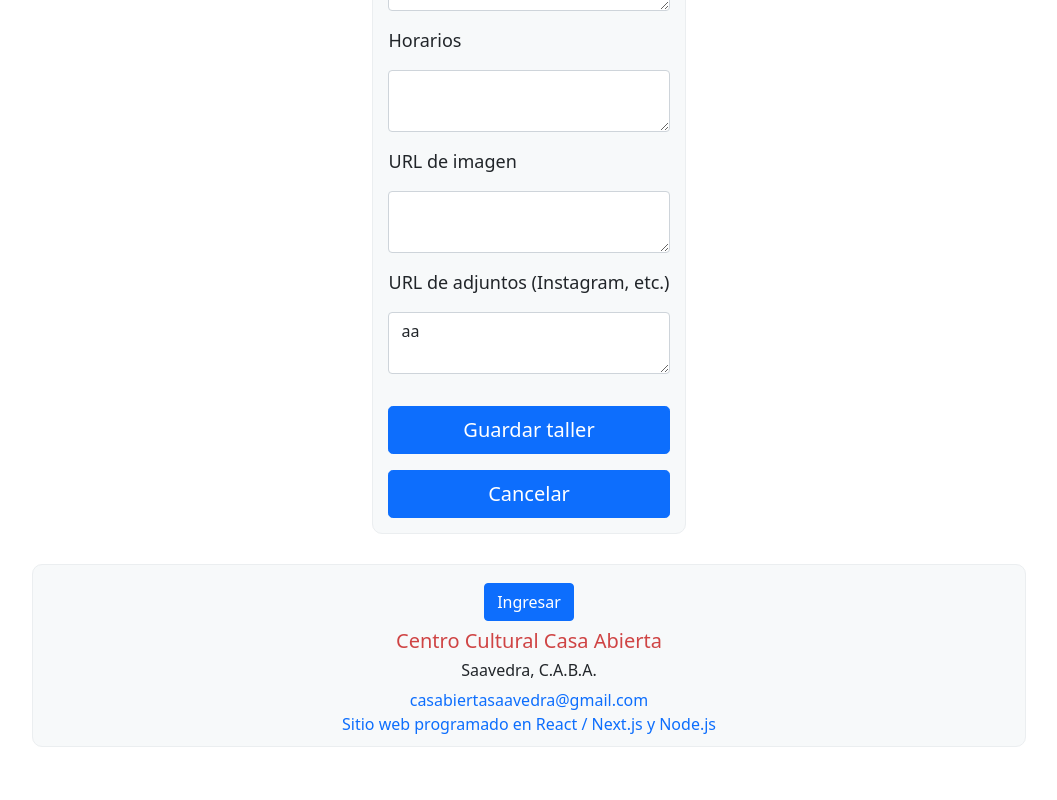
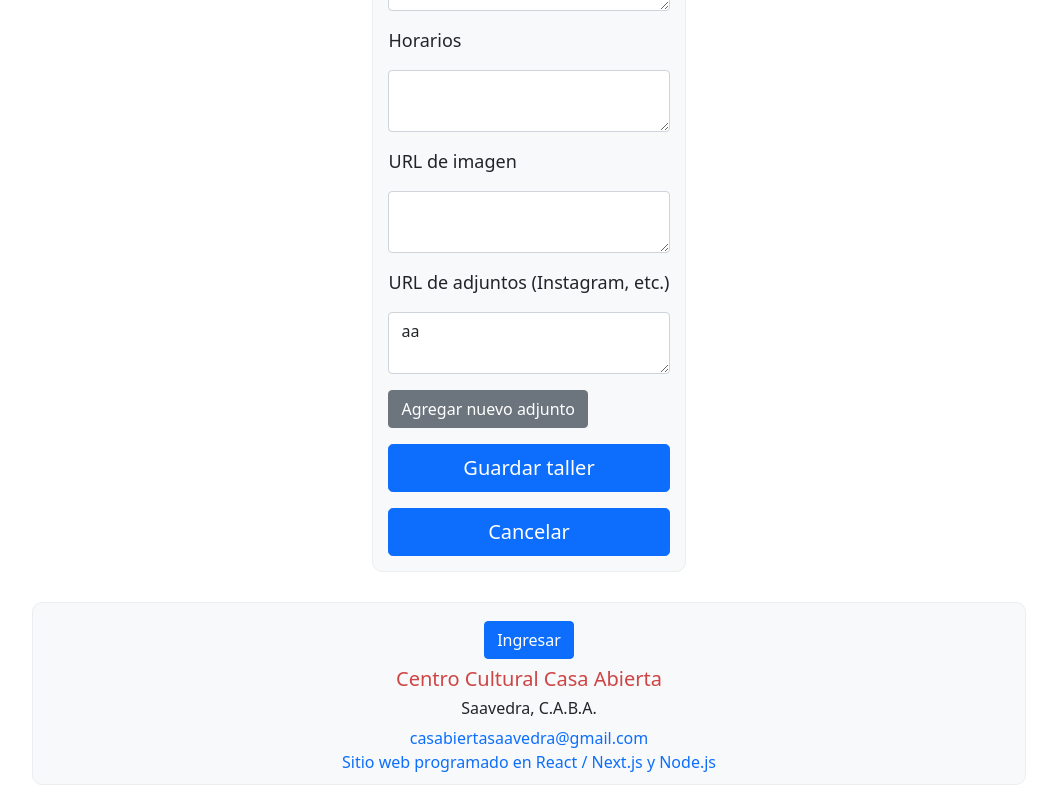
Before and after one commit to AleKurlat/casa-abierta-next, a Next.js app: page /talleres/altaTaller in a window 1280 px wide. Shown: the part 736-1536 px from the top of the page, without its empty margins (111-1168 px from the left). Before the commit the page ends 1498 px from the top, so only its background shows below. Built offline with nearby package versions, Linux system fonts and the light colour scheme; no server answers.

Commit message:
mejoras subir embed

```diff
--- a/componentes/cuadro.jsx
+++ b/componentes/cuadro.jsx
@@ -5,7 +5,7 @@ export default function Cuadro(props) {
     const reference = useRef(null);
     const { fuente } = props;
     useEffect(() => {
-        setFrameHeight(reference.current.offsetWidth * 1.5)
+        setFrameHeight(reference.current.offsetWidth * 1.2)
     }, [])
     return (
         <iframe ref={reference} width="100%" height={frameHeight} frameBorder="0" allowFullScreen src={fuente}></iframe>
--- a/pages/talleres/altaTaller.jsx
+++ b/pages/talleres/altaTaller.jsx
@@ -86,6 +86,11 @@ export default function AltaTaller(props) {
                             URL de adjuntos (Instagram, etc.)
                         </Label>
                         {listaAdjuntos}
+                        <Button onClick={() => {
+                            const adjuntosProvisorio = [...adjuntos];
+                            adjuntosProvisorio.push("");
+                            setAdjuntos(adjuntosProvisorio)
+                        }}>Agregar nuevo adjunto</Button>
                     </FormGroup>
                     <Button type="submit" className="mt-3" color="primary" size="lg">Guardar taller</Button>
                     <Link href="/talleres/talleres#principal" passHref ><Button className="mt-3" color="primary" size="lg">Cancelar</Button></Link>
```
